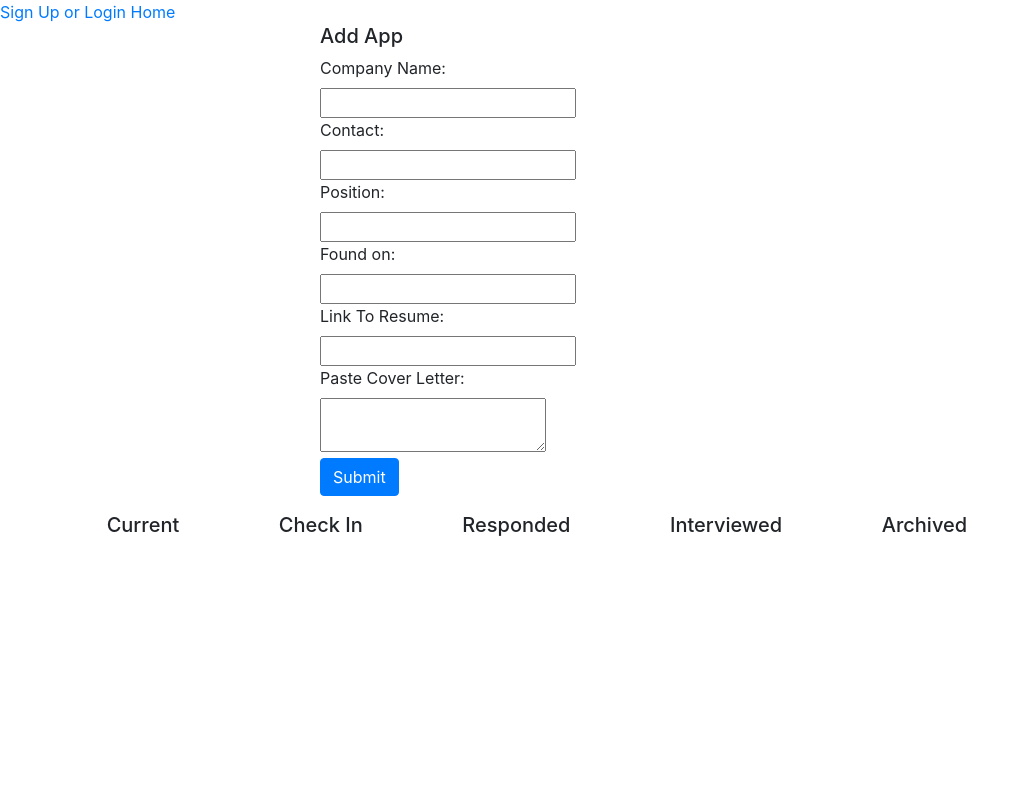
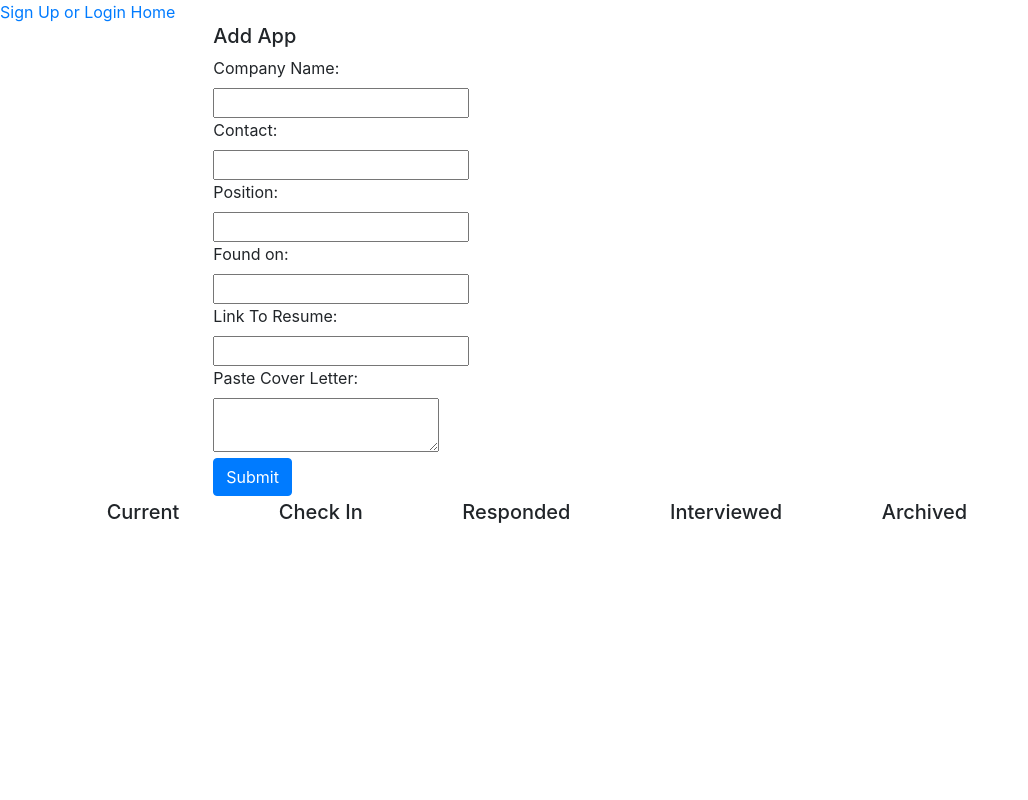
Before and after one commit to joshuamsmith413/job-tracker-client, a React (Create React App) app: page /profile in a window 1280 px wide. Shown: the top 800 px of the page, without its empty margins (0-1028 px from the left). Built offline with nearby package versions, Linux system fonts and the light colour scheme.

Commit message:
added a status message to stop continuous fetch to user apps on user show

```diff
--- a/src/App.css
+++ b/src/App.css
@@ -30,8 +30,13 @@
 
 #JobAppForm {
   grid-row: 1;
-  grid-column: 4 / 12;
+  grid-column: 3 / 5;
   padding-bottom: 2%;
+}
+
+#noApps {
+  grid-row: 1;
+  grid-column: 6 / 10;
 }
 
 #currentApp {
--- a/src/components/UserShow.js
+++ b/src/components/UserShow.js
@@ -1,4 +1,4 @@
-import React, { useEffect } from 'react';
+import React, { useEffect, useState } from 'react';
 import { withRouter } from 'react-router-dom';
 import { connect } from 'react-redux';
 import JobAppForm from './JobAppForm.js';
@@ -11,15 +11,26 @@ import { Button } from 'react-bootstrap';
 
 const UserShow = props => {
 
+  const [status, setStatus] = useState(false)
+console.log(status)
   useEffect(() => {
-    if(props.currentUser && props.jobApps.length === 0) {
+    if(props.currentUser && props.jobApps.length === 0 && status === false) {
       API.getUserApps(props.currentUser.id)
       .then(r => r.json())
       .then(data => {
-        props.dispatch(getApps(data))
+        if (data.status) {
+          setStatus(data.status)
+        } else {
+          props.dispatch(getApps(data))
+          setStatus(false)
+        }
       })
     }
   })
+
+  const AddAppMessage = () => {
+    return status === true ? <h5>Add an app to see it below!</h5> : null
+  }
 
   const renderCurrent = apps => {
     if(apps.length > 0) {
@@ -125,6 +136,9 @@ const UserShow = props => {
   return (
     <div id='userShowContainer'>
       <JobAppForm />
+      <div id="noApps">
+        {AddAppMessage()}
+      </div>
       <div id='emptystart'></div>
       <div id='UserShow'>
           <div id='currentApp'>
```
